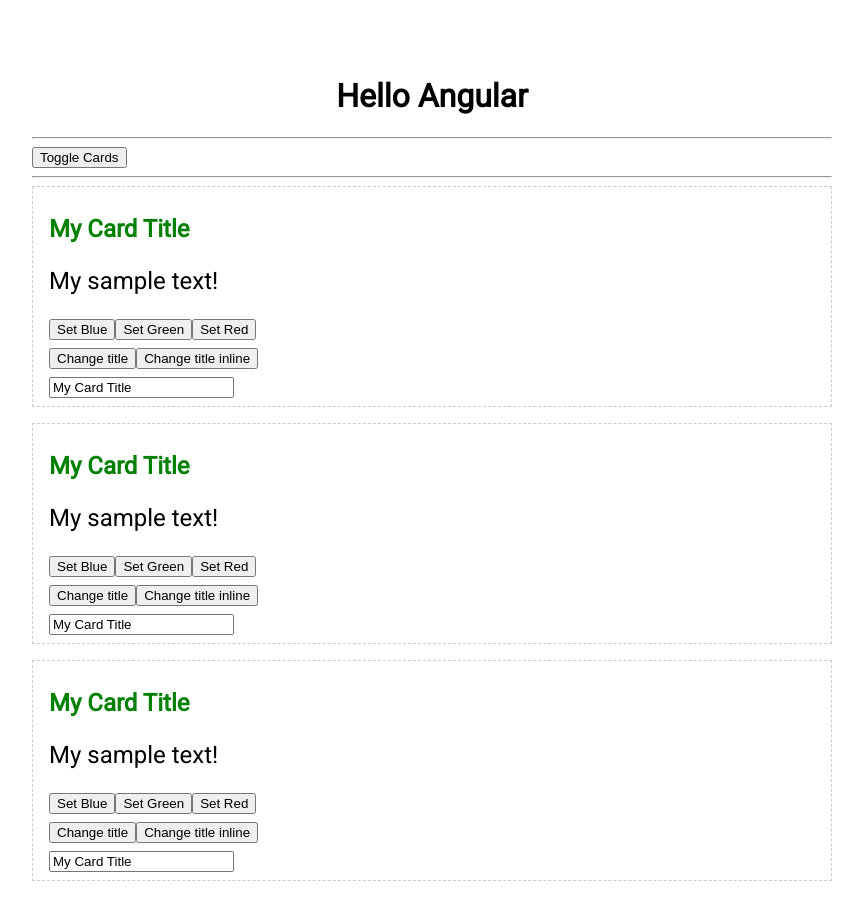
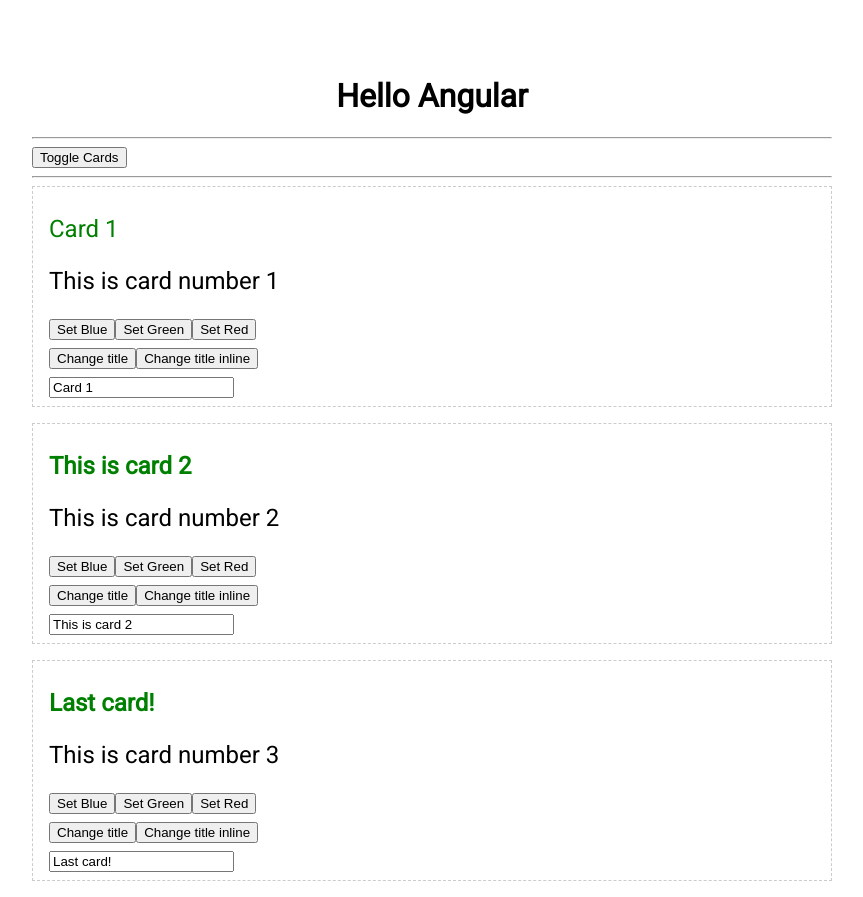
Before and after one commit to bolatashirbek/angular8_simple_projects, an Angular app in the folder ng-basics/: page / in a window 1280 px wide. Shown: the whole page, without its empty margins (208-1071 px from the left). Built offline with nearby package versions, Linux system fonts and the light colour scheme.

Commit message:
ng-basics: directive ngFor

```diff
--- a/ng-basics/src/app/app.component.html
+++ b/ng-basics/src/app/app.component.html
@@ -6,9 +6,10 @@
   <hr>
 
   <div *ngIf="toggle; else noCards">
-    <app-card></app-card>
-    <app-card></app-card>
-    <app-card></app-card>
+    <app-card
+      *ngFor="let iterCard of cards;"
+      [card]="iterCard"
+    ></app-card>
   </div>
 
   <ng-template #noCards>
--- a/ng-basics/src/app/app.component.ts
+++ b/ng-basics/src/app/app.component.ts
@@ -1,4 +1,9 @@
 import {Component} from '@angular/core';
+
+export interface Card {
+  title: string;
+  text: string;
+}
 
 @Component({
   selector: 'app-root',
@@ -8,6 +13,12 @@ import {Component} from '@angular/core';
 export class AppComponent {
   toggle = true;
 
+  cards: Card[] = [
+    {title: 'Card 1', text: 'This is card number 1'},
+    {title: 'This is card 2', text: 'This is card number 2'},
+    {title: 'Last card!', text: 'This is card number 3'}
+  ];
+
   toggleCards() {
     this.toggle = !this.toggle;
   }
--- a/ng-basics/src/app/card/card.component.html
+++ b/ng-basics/src/app/card/card.component.html
@@ -1,14 +1,14 @@
 <div class="card">
   <h2 [ngStyle]="{
-    color: title.length < 5 ? 'red' : 'green',
-    fontWeight: title.length < 7 ? 'normal' : 'bold'
-  }">{{title}}</h2>
+    color: card.title.length < 5 ? 'red' : 'green',
+    fontWeight: card.title.length < 7 ? 'normal' : 'bold'
+  }">{{card.title}}</h2>
 
   <p class="text"
      [class.blue]="textColor === 'blue'"
      [class.green]="textColor === 'green'"
      [class.red]="textColor === 'red'"
-  >{{text}}</p>
+  >{{card.text}}</p>
 
   <div class="buttons">
     <button (click)="textColor = 'blue'">Set Blue</button>
@@ -18,10 +18,10 @@
 
   <div class="buttons">
     <button (click)="changeTitle()">Change title</button>
-    <button (click)="title = 'Inline title'">Change title inline</button>
+    <button (click)="card.title = 'Inline title'">Change title inline</button>
   </div>
 
   <div>
-    <input type="text" [(ngModel)]="title" (ngModelChange)="changeHandler()">
+    <input type="text" [(ngModel)]="card.title">
   </div>
 </div>
--- a/ng-basics/src/app/card/card.component.ts
+++ b/ng-basics/src/app/card/card.component.ts
@@ -1,4 +1,5 @@
-import {Component, OnInit} from '@angular/core';
+import {Component, Input, OnInit} from '@angular/core';
+import {Card} from '../app.component';
 
 @Component({
   selector: 'app-card',
@@ -6,8 +7,8 @@ import {Component, OnInit} from '@angular/core';
   styleUrls: ['./card.component.scss']
 })
 export class CardComponent implements OnInit {
-  title = 'My Card Title';
-  text = 'My sample text!';
+
+  @Input() card: Card;
 
   textColor: string;
 
@@ -15,10 +16,6 @@ export class CardComponent implements OnInit {
   }
 
   changeTitle() {
-    this.title = 'Title has been changed!';
-  }
-
-  changeHandler() {
-    console.log(this.title);
+    this.card.title = 'Title has been changed!';
   }
 }
```
